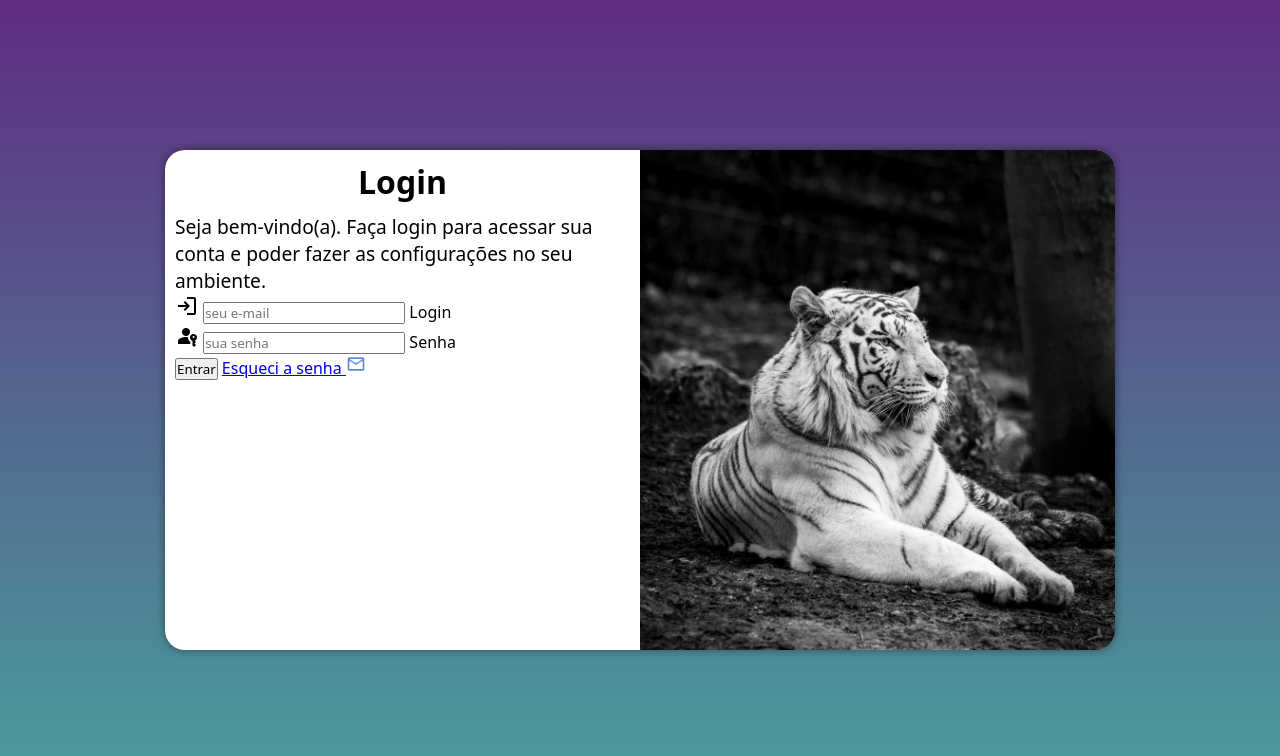
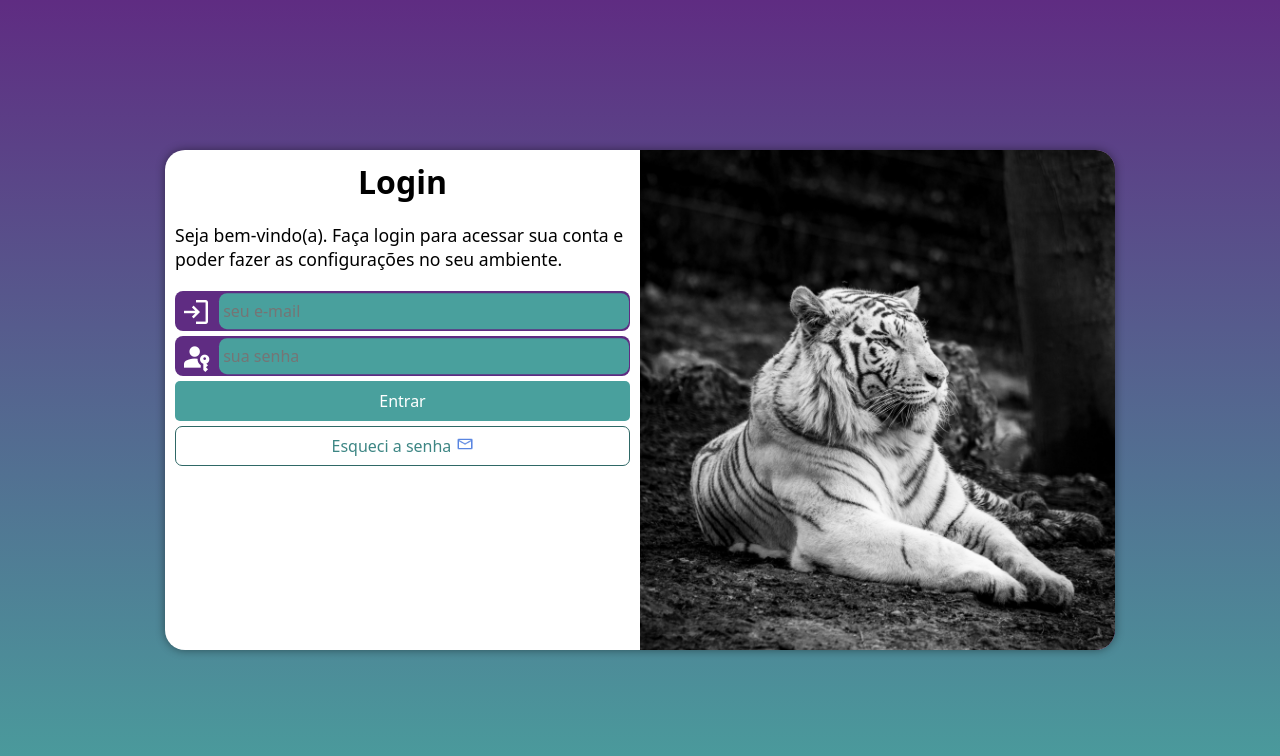
Before and after one commit to levinasc/projeto-login, a plain HTML site: page index.html in a window 1280 px wide. Drawn offline with nearby package versions, Linux system fonts and the light colour scheme.

Commit message:
att login

```diff
--- a/estilos/mediaquery.css
+++ b/estilos/mediaquery.css
@@ -8,6 +8,7 @@ body {
 
     section#login {
     width: 90vw;
+    height: 350px;
 }
 
 section#login > div#imagem {
@@ -30,6 +31,7 @@ body {
 
     section#login {
         width: 950px;
+        height: 500px;
     }
 
     section#login > div#imagem {
@@ -50,5 +52,6 @@ div#formulario > h1 {
 }
 
 div#formulario > p {
-    font-size: 1.2em;
+    font-size: 1.1em;
+    margin: 20px 0px;
 }
--- a/estilos/style.css
+++ b/estilos/style.css
@@ -23,15 +23,16 @@ section#login {
     position: absolute;
     top: 50%;
     left: 50%;
-    transform: translate(-50%, -50%);
+
     overflow: hidden;
 
     background-color: white;
-    width: 250px;
-    height: 500px;
+    width: 270px;
+    height: 570px;
     border-radius: 20px;
     box-shadow: 0px 0px 10px rgba(0, 0, 0, 0.438);
 
+    transform: translate(-50%, -50%);
     transition: width .3s, height .3s;
     transition-timing-function: ease;
 }
@@ -59,8 +60,81 @@ div#formulario > p {
     font-size: 0.8em;
 }
 
+form > div.campo {
+    background-color: #5f2c82;
+    display: block;
+    width: 100%;
+    height: 40px;
+    border-radius: 8px;
+    margin: 5px 0px;
+}
+
+div.campo > label {
+    display: none;
+}
+
+div.campo span {
+    color: white;
+    font-size: 2em;
+    width: 40px;
+    padding: 5px;
+}
+
+div.campo > input {
+    background-color: #49a09d;
+    font-size: 1em;
+    width: calc(100% - 44.9px);
+    height: 90%;
+
+    border: 0px;
+    border-radius: 8px;
+    padding: 4px;
+    transform: translateY(-10.8px);
+}
+
 img {
-    width: 20px;
-    height: 20px;
-    align-items: center;
+    display: inline;
+    width: 18px;
+    height: 19px;
+    padding-top: 3px;
 }
+
+div.campo > input:focus-within {
+    background-color: white;
+}
+
+form > input[type=submit] {
+    margin-bottom: 05px;
+    display: block;
+    font-size: 1em;
+    width: 100%;
+    height: 40px;
+    background-color: #49a09d;
+    color: white;
+    border: none;
+    border-radius: 5px;
+    cursor: pointer;
+}
+
+form > input[type=submit]:hover {
+    background-color: #2f6866;
+}
+
+form > a.botao {
+    display: block;
+    text-align: center;
+    font-size: 1em;
+    width: 100%;
+    height: 40px;
+    padding-top: 5.5px;
+    margin-top: 5px;
+    background-color: white;
+    color: #3d8684;
+    border: 1px solid #2f6866;
+    border-radius: 7px;
+    text-decoration: none;
+}
+
+form > a.botao:hover {
+    background-color: #6cd3cf;
+}
--- a/index.html
+++ b/index.html
@@ -45,7 +45,7 @@
 
                     </div>
                     <input type="submit" value="Entrar">
-                    <a href="esqueci.html">Esqueci a senha <img src="imagens/mail.png" alt=""></a>
+                    <a class="botao" href="esqueci.html">Esqueci a senha <img src="imagens/mail.png" alt=""></a>
 
                 </form>
             </div>
```
